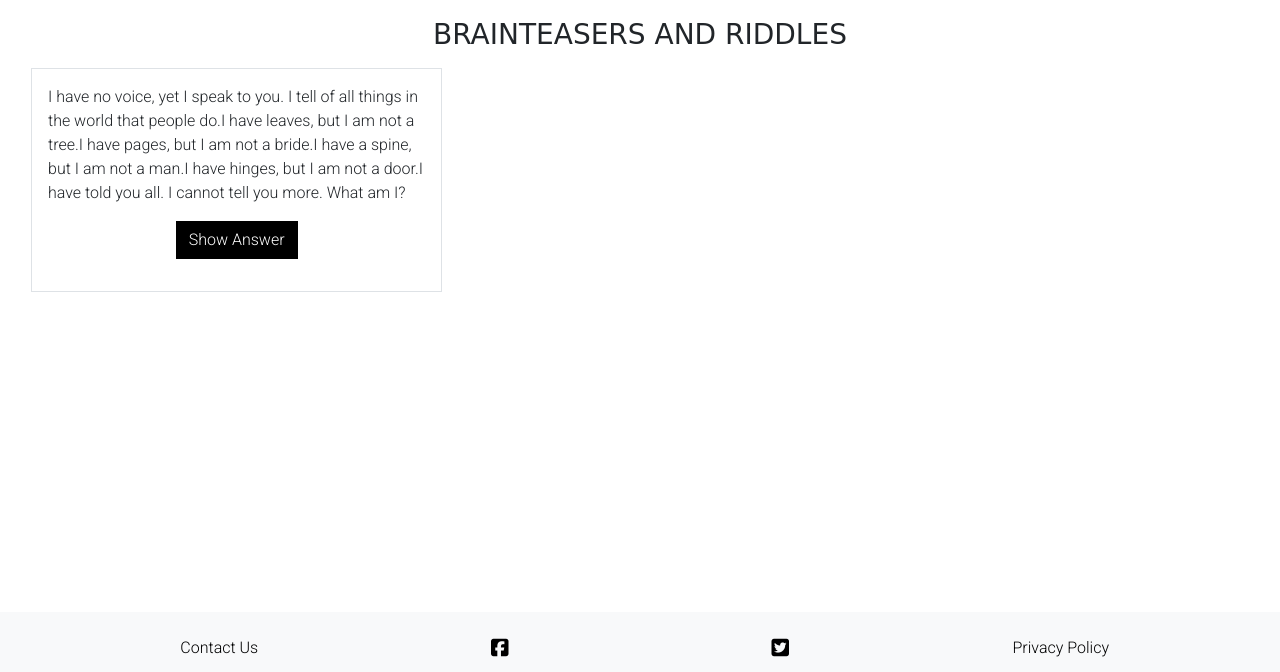
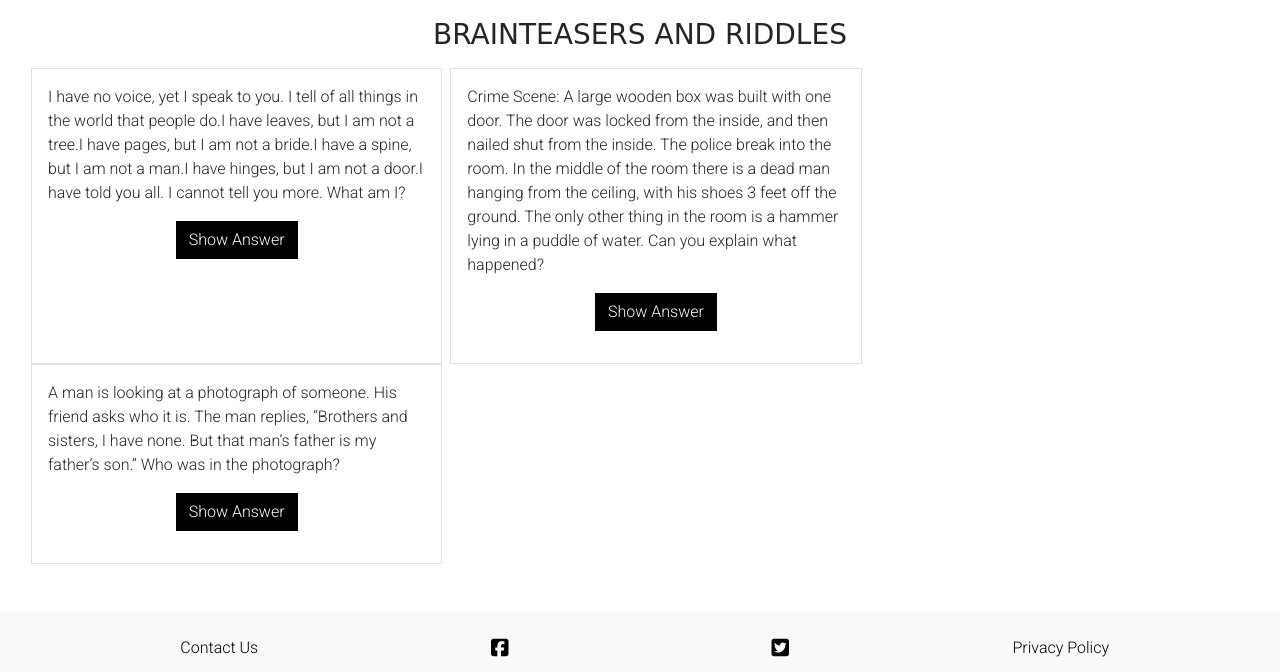
Before and after one commit to Code-Institute-Submissions/Michelle3334-Brainworks_AprResub, a Django app: page /braintease/ in a window 1280 px wide. Shown: the part 128-800 px from the top of the page. Run offline with Django 3.2, Linux system fonts and the light colour scheme; some libraries are stand-ins or nearby versions; some web fonts are replaced.

Commit message:
Add more content to braintease page

```diff
--- a/home/templates/braintease/braintease.html
+++ b/home/templates/braintease/braintease.html
@@ -32,8 +32,32 @@
                 <p id="answer" class="text-success font-weight-bold">A book!</p>
             </div>
         </div>
-        <div class="col-4"></div>
-        <div class="col-4"></div>
+        <div class="col-4 p-3 ml-2 border border-rounded">
+            <div>
+                <p>Crime Scene: A large wooden box was built with one door. The door was locked from the inside, and
+                    then nailed shut from the inside. The police break into the room. In the middle of the room there
+                    is a dead man hanging from the ceiling, with his shoes 3 feet off the ground. The only other thing
+                    in the room is a hammer lying in a puddle of water. Can you explain what happened?</p>
+            </div>
+            <div class="text-center">
+                <button onclick="toggleButton()" id="answerButton" class="btn btn-black rounded-0">Show Answer</button>
+            </div>
+            <div class="text-center mt-3">
+                <p id="answer" class="text-success font-weight-bold">He committed suicide by hanging himself when the ice melted.</p>
+            </div>
+        </div>
+        <div class="col-4 p-3 ml-2 border border-rounded">
+            <div>
+                <p>A man is looking at a photograph of someone. His friend asks who it is. The man replies, “Brothers and
+                    sisters, I have none. But that man’s father is my father’s son.” Who was in the photograph?</p>
+            </div>
+            <div class="text-center">
+                <button onclick="toggleButton()" id="answerButton" class="btn btn-black rounded-0">Show Answer</button>
+            </div>
+            <div class="text-center mt-3">
+                <p id="answer" class="text-success font-weight-bold">His son.</p>
+            </div>
+        </div>
     </div>
     <div class="row">
         <div class="col-4"></div>
```
